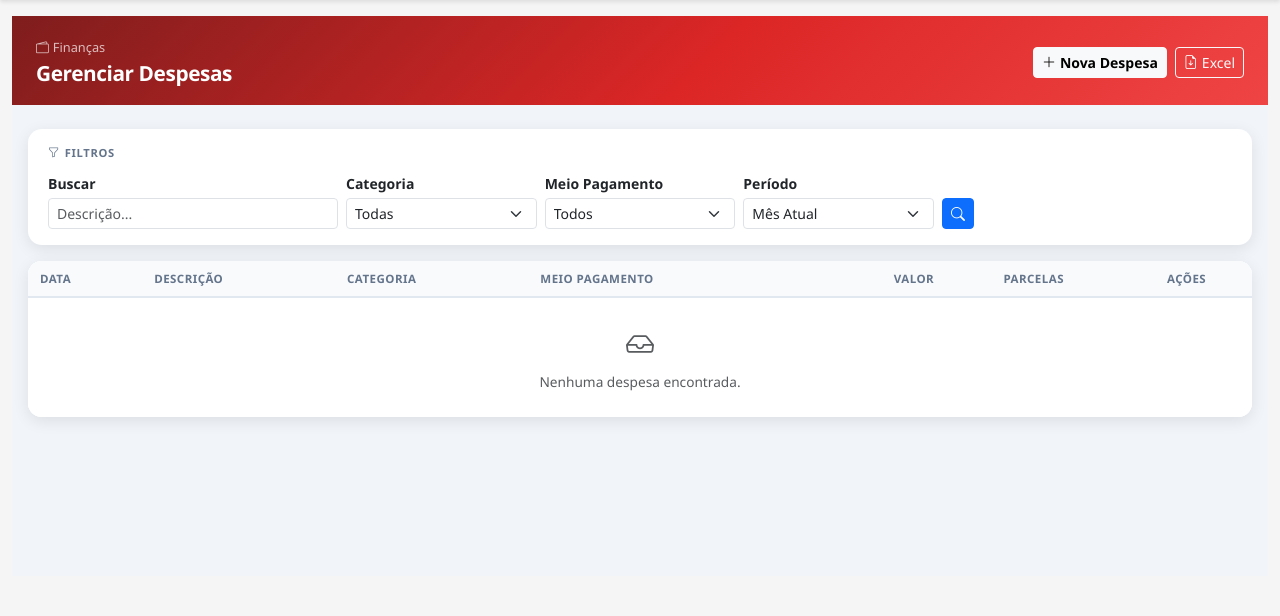
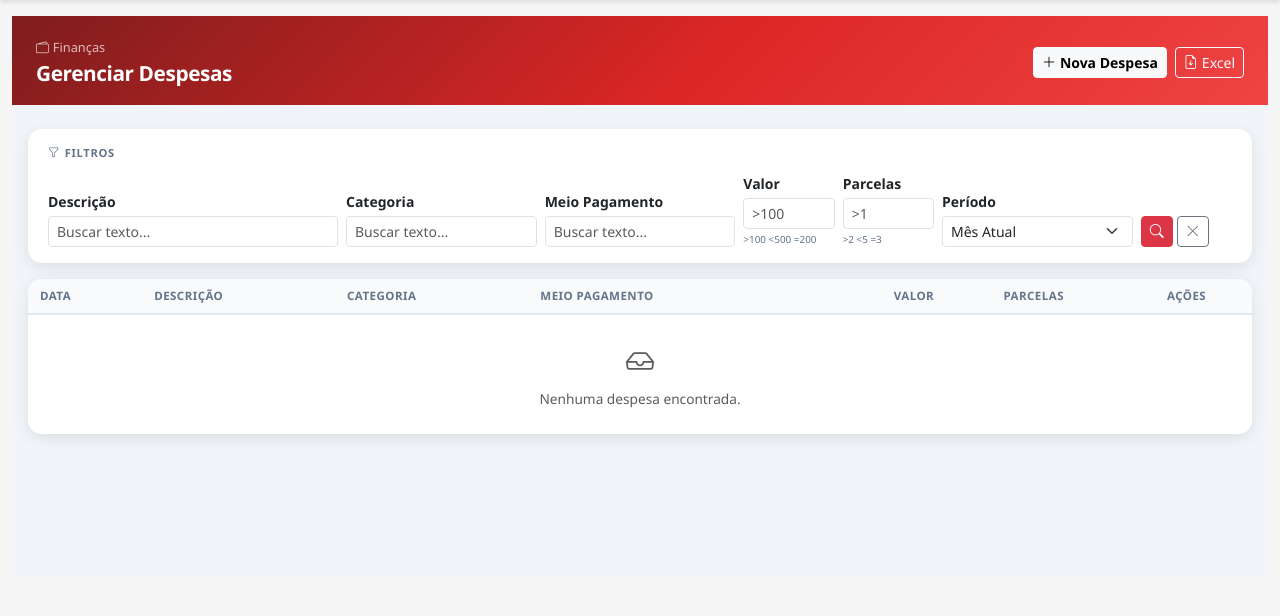
Before and after one commit to Ozeus1/financeiro, a Flask app: page /despesas/ in a window 1280 px wide. Shown: the part 56-672 px from the top of the page. Run offline with Flask 3, Linux system fonts and the light colour scheme; the visitor is signed in with stand-in values (Sample User, id 1); data that the repository does not hold is empty.

Commit message:
feat: Smart filters for Despesas list + preserve state after edit/delete
Filters (new):
- Descrição: partial text search
- Categoria: text search (partial match on name, replaces dropdown)
- Meio Pagamento: text search (partial match on name, replaces dropdown)
- Valor: operator filter (>100, <500, >=200, <=300, =150) — server-side
- Parcelas: operator filter (>2, <5, =3) — server-side
- Período: unchanged (Mês Atual / Todos / Personalizado)
- Clear button (×) resets all filters

Return-to-same-position:
- Edit link passes **request.args so all filters+page go to edit URL
- filtros_redirect updated to include new param keys
- Delete form includes hidden 'next' = request.url (exact URL with
  all filters and page), so after deletion returns to same list position

Co-Authored-By: Claude Sonnet 4.6 <noreply@anthropic.com>

```diff
--- a/routes/despesas.py
+++ b/routes/despesas.py
@@ -3,6 +3,30 @@ from flask_login import login_required, current_user
 from models import db, Despesa, CategoriaDespesa, MeioPagamento
 from datetime import datetime, date
 from sqlalchemy import extract, func
+import re
+
+def _parse_operador(valor_str):
+    """Parse '>100', '<500', '>=200', '<=300', '=150' → (op, num) ou None"""
+    if not valor_str:
+        return None
+    m = re.match(r'^(>=|<=|>|<|=)(\d+(?:[.,]\d+)?)$', valor_str.strip())
+    if not m:
+        return None
+    op  = m.group(1)
+    num = float(m.group(2).replace(',', '.'))
+    return op, num
+
+def _apply_op(query, col, valor_str):
+    parsed = _parse_operador(valor_str)
+    if not parsed:
+        return query
+    op, num = parsed
+    if op == '>':  return query.filter(col > num)
+    if op == '<':  return query.filter(col < num)
+    if op == '>=': return query.filter(col >= num)
+    if op == '<=': return query.filter(col <= num)
+    if op == '=':  return query.filter(col == num)
+    return query
 
 despesas_bp = Blueprint('despesas', __name__)
 
@@ -13,55 +37,73 @@ def lista():
     page = request.args.get('page', 1, type=int)
     per_page = 20
 
-    # Filtros
-    categoria_id = request.args.get('categoria_id', type=int)
+    # Filtros básicos
+    busca             = request.args.get('busca', '').strip()
+    categoria_busca   = request.args.get('categoria_busca', '').strip()
+    meio_busca        = request.args.get('meio_busca', '').strip()
+    valor_filtro      = request.args.get('valor_filtro', '').strip()
+    parcelas_filtro   = request.args.get('parcelas_filtro', '').strip()
+    # Compatibilidade legada
+    categoria_id      = request.args.get('categoria_id', type=int)
     meio_pagamento_id = request.args.get('meio_pagamento_id', type=int)
-    busca = request.args.get('busca', '').strip()
 
-    # Periodo (padrão: mes_atual)
-    periodo = request.args.get('periodo', 'mes_atual')
+    # Período (padrão: mes_atual)
+    periodo     = request.args.get('periodo', 'mes_atual')
     data_inicio = request.args.get('data_inicio')
-    data_fim = request.args.get('data_fim')
+    data_fim    = request.args.get('data_fim')
 
-    # Lógica do período
     if periodo == 'mes_atual':
         hoje = datetime.now()
         import calendar
         ultimo_dia = calendar.monthrange(hoje.year, hoje.month)[1]
         data_inicio = date(hoje.year, hoje.month, 1).strftime('%Y-%m-%d')
-        data_fim = date(hoje.year, hoje.month, ultimo_dia).strftime('%Y-%m-%d')
+        data_fim    = date(hoje.year, hoje.month, ultimo_dia).strftime('%Y-%m-%d')
     elif periodo == 'todos':
         data_inicio = None
-        data_fim = None
-    # Se personalizado, usa os valores de data_inicio e data_fim recebidos
+        data_fim    = None
 
-    # Query base - todos veem apenas seus próprios dados
+    # Query base
     query = Despesa.query.filter_by(user_id=current_user.id)
 
-    # Aplicar filtros
-    if categoria_id:
+    # Busca na descrição
+    if busca:
+        query = query.filter(Despesa.descricao.ilike(f'%{busca}%'))
+
+    # Categoria — busca por texto (novo) ou por ID (legado)
+    if categoria_busca:
+        query = query.join(CategoriaDespesa, Despesa.categoria_id == CategoriaDespesa.id)\
+                     .filter(CategoriaDespesa.nome.ilike(f'%{categoria_busca}%'))
+    elif categoria_id:
         query = query.filter_by(categoria_id=categoria_id)
-    if meio_pagamento_id:
+
+    # Meio de pagamento — busca por texto (novo) ou por ID (legado)
+    if meio_busca:
+        query = query.join(MeioPagamento, Despesa.meio_pagamento_id == MeioPagamento.id)\
+                     .filter(MeioPagamento.nome.ilike(f'%{meio_busca}%'))
+    elif meio_pagamento_id:
         query = query.filter_by(meio_pagamento_id=meio_pagamento_id)
 
+    # Filtro de datas
     if data_inicio:
         query = query.filter(Despesa.data_pagamento >= datetime.strptime(data_inicio, '%Y-%m-%d').date())
     if data_fim:
         query = query.filter(Despesa.data_pagamento <= datetime.strptime(data_fim, '%Y-%m-%d').date())
 
-    if busca:
-        query = query.filter(Despesa.descricao.ilike(f'%{busca}%'))
+    # Filtro de valor com operador
+    query = _apply_op(query, Despesa.valor, valor_filtro)
+
+    # Filtro de parcelas com operador
+    query = _apply_op(query, Despesa.num_parcelas, parcelas_filtro)
 
     # Ordenar e paginar
     despesas = query.order_by(Despesa.data_pagamento.desc()).paginate(
         page=page, per_page=per_page, error_out=False
     )
 
-    # Carregar opções para filtros
-    categorias = CategoriaDespesa.query.filter_by(ativo=True, user_id=current_user.id).order_by(CategoriaDespesa.nome).all()
+    # Carregar opções (para compatibilidade com dropdowns legacy)
+    categorias      = CategoriaDespesa.query.filter_by(ativo=True, user_id=current_user.id).order_by(CategoriaDespesa.nome).all()
     meios_pagamento = MeioPagamento.query.filter_by(ativo=True, user_id=current_user.id).order_by(MeioPagamento.nome).all()
 
-    # Args para paginação (excluindo page)
     filtros_url = {k: v for k, v in request.args.items() if k != 'page'}
 
     return render_template('despesas/lista.html',
@@ -140,7 +182,9 @@ def editar(id):
             return redirect(next_url)
 
         filtros_redirect = {}
-        for key in ['periodo', 'data_inicio', 'data_fim', 'categoria_id', 'meio_pagamento_id', 'busca', 'page']:
+        _all_keys = ['periodo','data_inicio','data_fim','categoria_id','meio_pagamento_id',
+                     'busca','categoria_busca','meio_busca','valor_filtro','parcelas_filtro','page']
+        for key in _all_keys:
             val = request.form.get(f'filtro_{key}')
             if val:
                 filtros_redirect[key] = val
--- a/templates/despesas/lista.html
+++ b/templates/despesas/lista.html
@@ -24,6 +24,8 @@
 .btn-edit:hover{opacity:.82;color:#fff}
 .btn-del{background:var(--pg-red);border:none;color:#fff;border-radius:7px;width:30px;height:30px;display:flex;align-items:center;justify-content:center;font-size:.8rem;transition:opacity .15s}
 .btn-del:hover{opacity:.82;color:#fff}
+/* hint do operador */
+.op-hint{font-size:.62rem;color:var(--pg-muted);margin-top:.15rem}
 </style>
 {% endblock %}
 
@@ -46,55 +48,80 @@
 
 <div class="container-fluid px-3">
 
-<!-- Filtros -->
+<!-- ── Filtros Inteligentes ── -->
 <div class="pg-filter">
     <div class="pg-section-label"><i class="bi bi-funnel"></i>Filtros</div>
-    <form method="GET" class="row g-2 align-items-end">
+    <form method="GET" id="formFiltros" class="row g-2 align-items-end">
+
+        <!-- Descrição -->
         <div class="col-sm-6 col-md-3">
-            <label class="form-label small fw-semibold mb-1">Buscar</label>
-            <input type="text" class="form-control form-control-sm" name="busca" value="{{ request.args.get('busca','') }}" placeholder="Descrição...">
+            <label class="form-label small fw-semibold mb-1">Descrição</label>
+            <input type="text" class="form-control form-control-sm" name="busca"
+                   value="{{ request.args.get('busca','') }}" placeholder="Buscar texto...">
         </div>
+
+        <!-- Categoria -->
         <div class="col-sm-6 col-md-2">
             <label class="form-label small fw-semibold mb-1">Categoria</label>
-            <select class="form-select form-select-sm" name="categoria_id">
-                <option value="">Todas</option>
-                {% for cat in categorias %}
-                <option value="{{ cat.id }}" {% if request.args.get('categoria_id')==cat.id|string %}selected{% endif %}>{{ cat.nome }}</option>
-                {% endfor %}
-            </select>
+            <input type="text" class="form-control form-control-sm" name="categoria_busca"
+                   value="{{ request.args.get('categoria_busca','') }}" placeholder="Buscar texto...">
         </div>
+
+        <!-- Meio Pagamento -->
         <div class="col-sm-6 col-md-2">
             <label class="form-label small fw-semibold mb-1">Meio Pagamento</label>
-            <select class="form-select form-select-sm" name="meio_pagamento_id">
-                <option value="">Todos</option>
-                {% for m in meios_pagamento %}
-                <option value="{{ m.id }}" {% if request.args.get('meio_pagamento_id')==m.id|string %}selected{% endif %}>{{ m.nome }}</option>
-                {% endfor %}
-            </select>
+            <input type="text" class="form-control form-control-sm" name="meio_busca"
+                   value="{{ request.args.get('meio_busca','') }}" placeholder="Buscar texto...">
         </div>
+
+        <!-- Valor -->
+        <div class="col-sm-3 col-md-1">
+            <label class="form-label small fw-semibold mb-1">Valor</label>
+            <input type="text" class="form-control form-control-sm" name="valor_filtro"
+                   value="{{ request.args.get('valor_filtro','') }}" placeholder=">100">
+            <div class="op-hint">&gt;100 &lt;500 =200</div>
+        </div>
+
+        <!-- Parcelas -->
+        <div class="col-sm-3 col-md-1">
+            <label class="form-label small fw-semibold mb-1">Parcelas</label>
+            <input type="text" class="form-control form-control-sm" name="parcelas_filtro"
+                   value="{{ request.args.get('parcelas_filtro','') }}" placeholder=">1">
+            <div class="op-hint">&gt;2 &lt;5 =3</div>
+        </div>
+
+        <!-- Período -->
         <div class="col-sm-6 col-md-2">
             <label class="form-label small fw-semibold mb-1">Período</label>
             <select class="form-select form-select-sm" name="periodo" id="periodoSelect" onchange="toggleDatas()">
                 <option value="mes_atual" {% if periodo=='mes_atual' %}selected{% endif %}>Mês Atual</option>
-                <option value="todos" {% if periodo=='todos' %}selected{% endif %}>Todos</option>
+                <option value="todos"     {% if periodo=='todos'     %}selected{% endif %}>Todos</option>
                 <option value="personalizado" {% if periodo=='personalizado' %}selected{% endif %}>Personalizado</option>
             </select>
         </div>
+
+        <!-- Datas (custom) -->
         <div class="col-sm-6 col-md-2" id="divDataInicio" style="display:none">
             <label class="form-label small fw-semibold mb-1">De</label>
-            <input type="date" class="form-control form-control-sm" name="data_inicio" value="{{ data_inicio_filtro or '' }}">
+            <input type="date" class="form-control form-control-sm" name="data_inicio"
+                   value="{{ data_inicio_filtro or '' }}">
         </div>
         <div class="col-sm-6 col-md-2" id="divDataFim" style="display:none">
             <label class="form-label small fw-semibold mb-1">Até</label>
-            <input type="date" class="form-control form-control-sm" name="data_fim" value="{{ data_fim_filtro or '' }}">
+            <input type="date" class="form-control form-control-sm" name="data_fim"
+                   value="{{ data_fim_filtro or '' }}">
         </div>
-        <div class="col-auto">
-            <button type="submit" class="btn btn-primary btn-sm"><i class="bi bi-search"></i></button>
+
+        <div class="col-auto d-flex gap-1">
+            <button type="submit" class="btn btn-danger btn-sm"><i class="bi bi-search"></i></button>
+            <a href="{{ url_for('despesas.lista') }}" class="btn btn-outline-secondary btn-sm" title="Limpar filtros">
+                <i class="bi bi-x-lg"></i>
+            </a>
         </div>
     </form>
 </div>
 
-<!-- Tabela -->
+<!-- ── Tabela ── -->
 <div class="pg-card">
     <div class="table-responsive">
         <table class="pg-table table">
@@ -116,27 +143,42 @@
                     <td style="max-width:220px">{{ d.descricao }}</td>
                     <td><span class="pg-badge-cat">{{ d.categoria.nome }}</span></td>
                     <td><span class="pg-badge-meio">{{ d.meio_pagamento.nome }}</span></td>
-                    <td class="text-end pg-val">R$ {{ "{:,.2f}".format(d.valor|float)|replace(',','X')|replace('.',',')|replace('X','.') }}</td>
+                    <td class="text-end pg-val">R$ {{ d.valor|moeda }}</td>
                     <td class="text-center" style="font-size:.82rem;color:var(--pg-muted)">{{ d.num_parcelas }}x</td>
                     <td class="text-center">
                         <div class="pg-actions justify-content-center">
-                            <a href="{{ url_for('despesas.editar', id=d.id, **request.args) }}" class="btn-edit" title="Editar"><i class="bi bi-pencil"></i></a>
-                            <form method="POST" action="{{ url_for('despesas.excluir', id=d.id) }}" style="display:inline" onsubmit="return confirm('Excluir esta despesa?')">
+                            {# Editar — passa todos os filtros atuais + página como next #}
+                            <a href="{{ url_for('despesas.editar', id=d.id, **request.args) }}"
+                               class="btn-edit" title="Editar"><i class="bi bi-pencil"></i></a>
+
+                            {# Excluir — passa next com URL completa para retornar ao mesmo ponto #}
+                            <form method="POST" action="{{ url_for('despesas.excluir', id=d.id) }}"
+                                  style="display:inline"
+                                  onsubmit="return confirm('Excluir esta despesa?')">
+                                <input type="hidden" name="next" value="{{ request.url }}">
                                 <button type="submit" class="btn-del" title="Excluir"><i class="bi bi-trash"></i></button>
                             </form>
                         </div>
                     </td>
                 </tr>
                 {% else %}
-                <tr><td colspan="7" class="text-center text-muted py-4"><i class="bi bi-inbox fs-3 d-block mb-2"></i>Nenhuma despesa encontrada.</td></tr>
+                <tr>
+                    <td colspan="7" class="text-center text-muted py-4">
+                        <i class="bi bi-inbox fs-3 d-block mb-2"></i>Nenhuma despesa encontrada.
+                    </td>
+                </tr>
                 {% endfor %}
             </tbody>
         </table>
     </div>
 
     {% if despesas.pages > 1 %}
-    <div class="px-3 py-2 border-top bg-light">
-        <nav><ul class="pagination pagination-sm justify-content-center mb-0">
+    <div class="px-3 py-2 border-top bg-light d-flex justify-content-between align-items-center">
+        <small class="text-muted">
+            Exibindo {{ despesas.per_page * (despesas.page-1) + 1 }}–{{ [despesas.per_page * despesas.page, despesas.total] | min }}
+            de {{ despesas.total }}
+        </small>
+        <nav><ul class="pagination pagination-sm mb-0">
             <li class="page-item {% if not despesas.has_prev %}disabled{% endif %}">
                 <a class="page-link" href="{{ url_for('despesas.lista', page=despesas.prev_num, **filtros_url) }}">«</a>
             </li>
```
